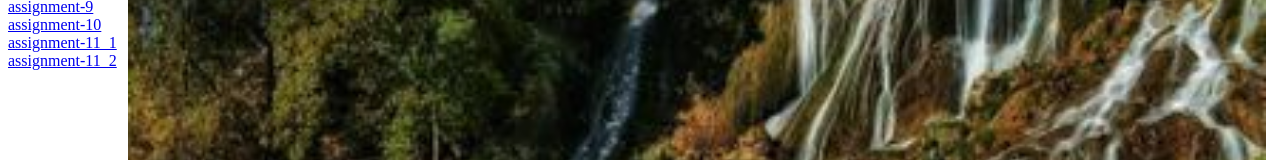
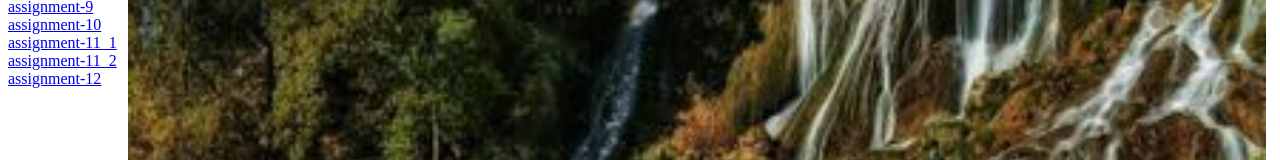
Before and after one commit to mori-cyber/IO.github.io, a plain HTML site: page index.html in a window 1280 px wide. Shown: the part 253-413 px from the top of the page. Drawn offline with Linux system fonts and the light colour scheme.

Commit message:
Update index.html

```diff
--- a/index.html
+++ b/index.html
@@ -26,6 +26,7 @@
         <a href="The-Tenth/The-Tenth.html">assignment-10</a> <br>
         <a href="The Eleventh/android_logo/main.html">assignment-11_1</a> <br>
         <a href="The Eleventh/snapfood/Nine.html">assignment-11_2</a> <br>
+        <a href="The Twelfth/calculator.html">assignment-12</a> <br>
          </div>
 
 
```
